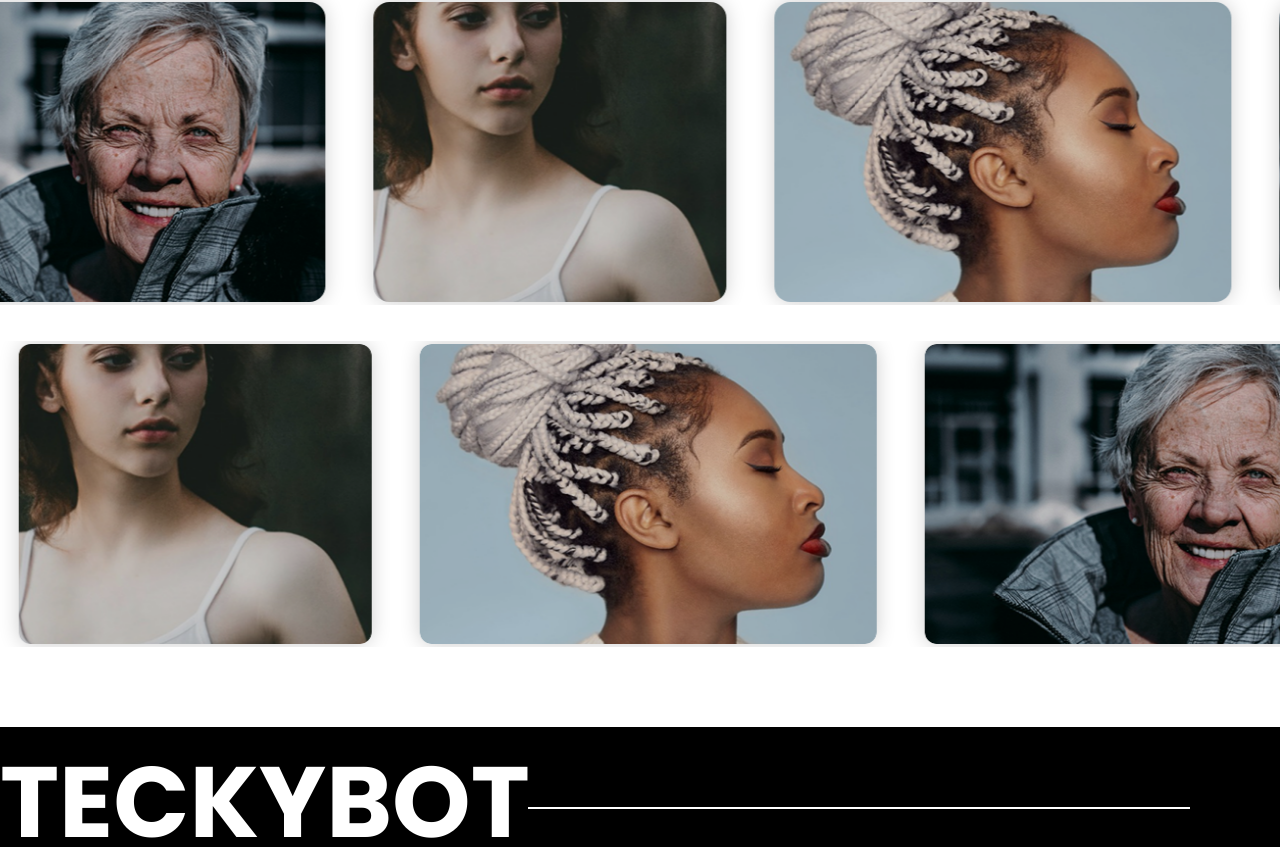
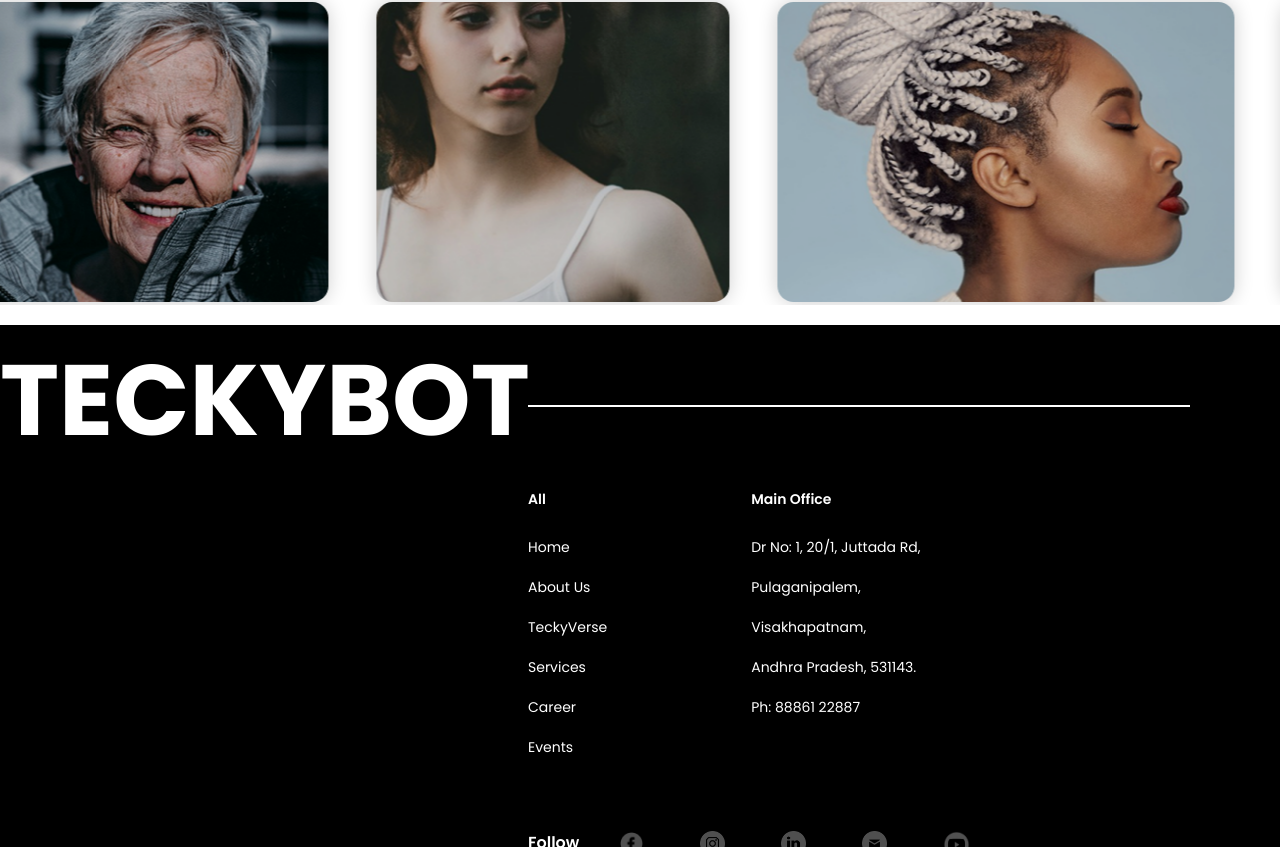
Before and after one commit to teckybot/Teckybot-website, a React (Vite) app: page /programs/seminars in a window 1280 px wide. Shown: the part 1873-2720 px from the top of the page. Built offline with nearby package versions, Linux system fonts and the light colour scheme.

Commit message:
updated project

```diff
--- a/src/Pages/Fdp.jsx
+++ b/src/Pages/Fdp.jsx
@@ -81,10 +81,6 @@ const Fdp = () => {
                             desc: "Gain expertise in AI, IoT, Robotics, and Automation to stay ahead in the education landscape.",
                         },
                         {
-                            title: "Curriculum Integration Support",
-                            desc: "Seamlessly incorporate modern technologies and concepts into your classroom and syllabi.",
-                        },
-                        {
                             title: "Innovative Teaching Methodologies",
                             desc: "Adopt interactive, project-based, and student-focused approaches for impactful learning.",
                         },
@@ -109,10 +105,6 @@ const Fdp = () => {
                     ))}
                 </div>
 
-                {/* CTA */}
-                <button className="mt-14 px-10 py-4 bg-[#FF721F] text-white rounded-full font-semibold text-lg shadow-lg hover:bg-[#e05f00] transition-all duration-200">
-                    Discover More
-                </button>
             </div>
 
             <Footer />
--- a/src/Pages/Seminars.jsx
+++ b/src/Pages/Seminars.jsx
@@ -173,21 +173,6 @@ const Seminars = () => {
 
             </div>
 
-            <div className="flex justify-start items-center h-[306px] w-full mt-4 overflow-hidden gap-16 mb-20">
-                {/* Scrolling container */}
-                <div className="flex animate-scroll-Intern hover:[animation-play-state:paused]">
-                    {[...highlights, ...highlights].map((image, index) => (
-                        <img
-                            key={`primary-${index}`}
-                            src={image}
-                            alt={`college-img-${index}`}
-                            className="h-[300px] w-auto object-cover mx-6 rounded-xl"
-                            style={{ boxShadow: "0px 0px 20px rgba(0,0,0,0.2)" }}
-                        />
-                    ))}
-                </div>
-            </div>
-
             <Footer />
         </div>
     )
```
